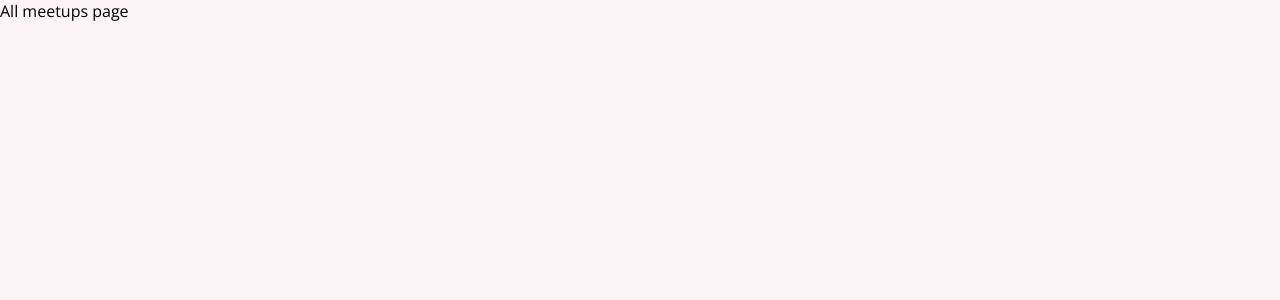
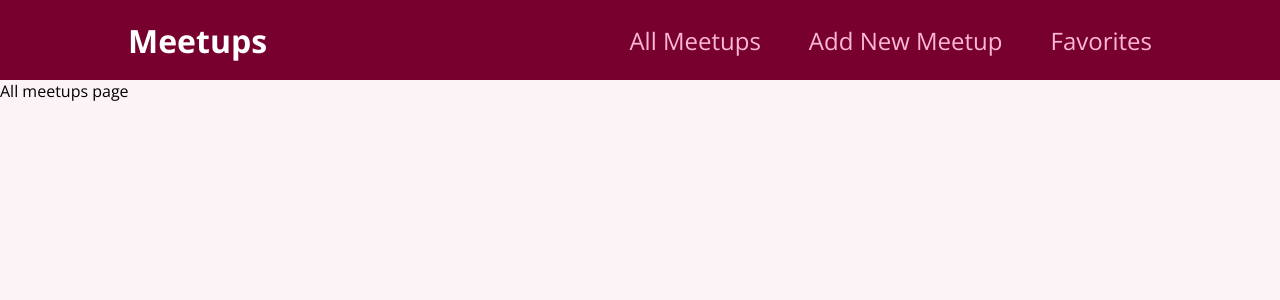
Before and after one commit to codenamerush/react, a React (Create React App) app: page / in a window 1280 px wide. Shown: the top 300 px of the page. Built offline with nearby package versions, Linux system fonts and the light colour scheme.

Commit message:
Adding a layout nav

```diff
--- a/src/App.js
+++ b/src/App.js
@@ -1,11 +1,13 @@
-import { Route, Routes} from "react-router-dom";
+import { Route, Routes } from "react-router-dom";
 import AllMeetupsPage from "./pages/AllMeetups";
 import NewMeetupPage from "./pages/NewMeetup";
 import FavoritesPage from "./pages/Favorites";
+import MainNavigation from "./components/layout/MainNavigation";
 
 function App() {
   return (
     <div>
+      <MainNavigation />
       <Routes>
         <Route path="/" element={<AllMeetupsPage />}></Route>
         <Route path="/new-meetup" element={<NewMeetupPage />}></Route>
--- /dev/null
+++ b/src/components/layout/MainNavigation.js
@@ -0,0 +1,25 @@
+import { Link } from "react-router-dom";
+import classes from './MainNavigation.module.css';
+
+function MainNavigation() {
+  return (
+    <header className={classes.header}>
+      <div className={classes.logo}>Meetups</div>
+      <nav>
+        <ul>
+          <li>
+            <Link to="/">All Meetups</Link>
+          </li>
+          <li>
+            <Link to="/new-meetup">Add New Meetup</Link>
+          </li>
+          <li>
+            <Link to="/favorites">Favorites</Link>
+          </li>
+        </ul>
+      </nav>
+    </header>
+  );
+}
+
+export default MainNavigation;
--- /dev/null
+++ b/src/components/layout/MainNavigation.module.css
@@ -0,0 +1,47 @@
+.header {
+    width: 100%;
+    height: 5rem;
+    display: flex;
+    align-items: center;
+    justify-content: space-between;
+    background-color: #77002e;
+    padding: 0 10%;
+  }
+
+  .logo {
+    font-size: 2rem;
+    color: white;
+    font-weight: bold;
+  }
+
+  .header ul {
+    list-style: none;
+    margin: 0;
+    padding: 0;
+    display: flex;
+    align-items: baseline;
+  }
+
+  .header li {
+    margin-left: 3rem;
+  }
+
+  .header a {
+    text-decoration: none;
+    font-size: 1.5rem;
+    color: #fcb8d2;
+  }
+
+  .header a:hover,
+  .header a:active,
+  .header a.active {
+    color: white;
+  }
+
+  .badge {
+    background-color: #cc2062;
+    color: white;
+    border-radius: 12px;
+    padding: 0 1rem;
+    margin-left: 0.5rem;
+  }
```
